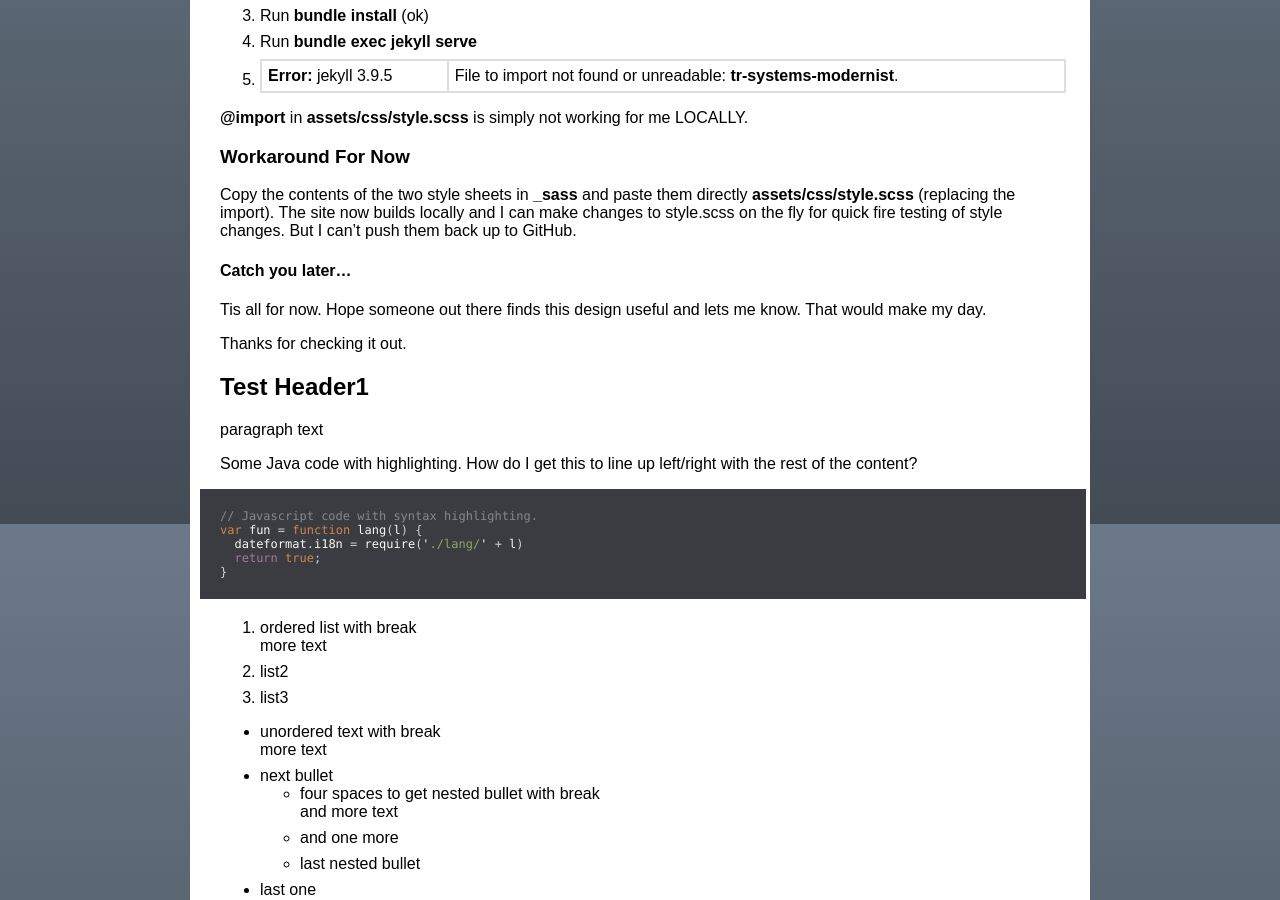
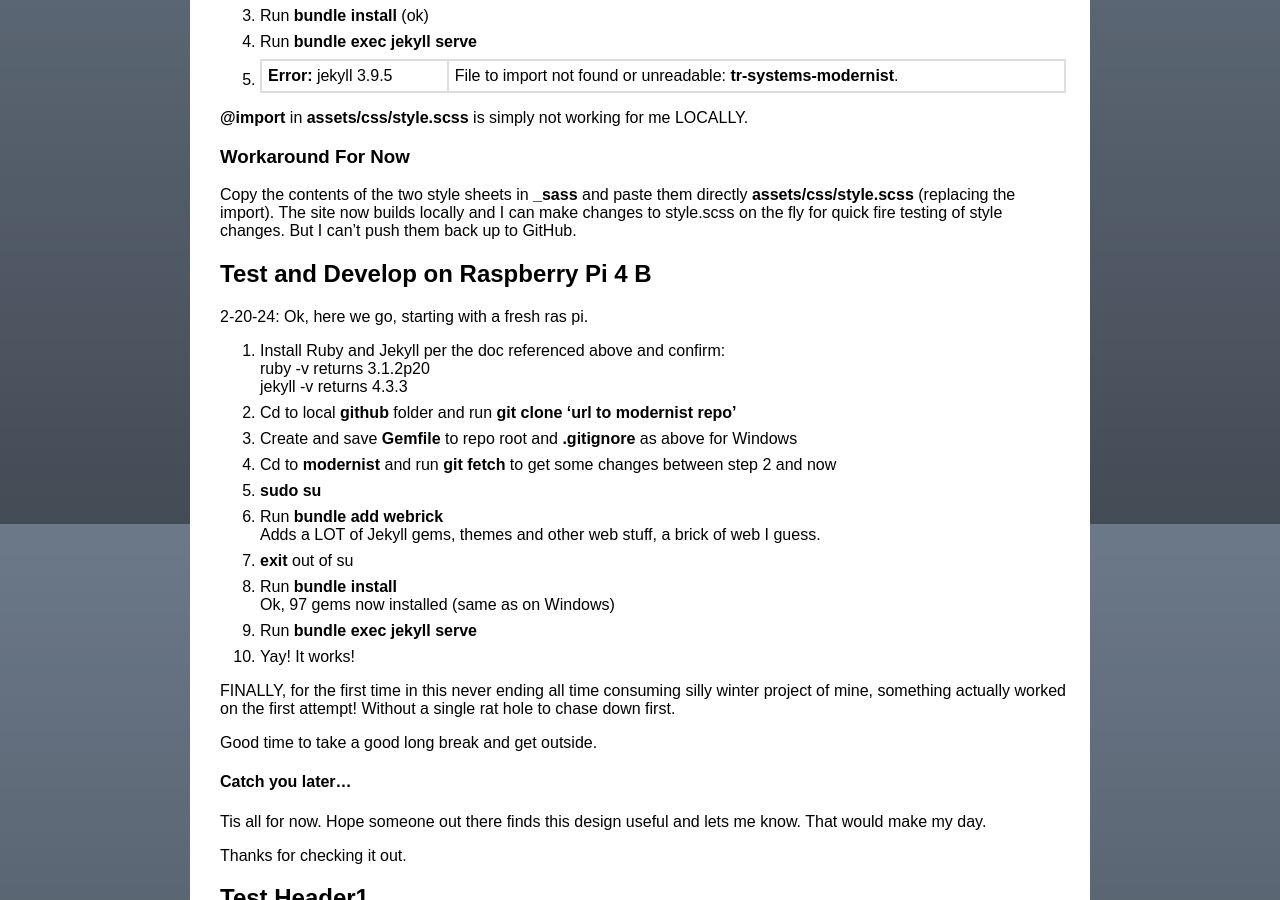
Before and after one commit to TR-Systems/modernist, a Jekyll site: the page built from index.md, in a window 1280 px wide and 900 px high, scrolled down 3076 px. Built offline with Jekyll 4.4.1, drawn with Linux system fonts in a browser that asks for light colours; our own code applies the rules of GitHub Pages for plain Markdown files.

Commit message:
Update index.md

```diff
--- a/index.md
+++ b/index.md
@@ -96,6 +96,28 @@ gem "webrick"</pre>
 ### Workaround For Now
 Copy the contents of the two style sheets in **_sass** and paste them directly **assets/css/style.scss** (replacing the import). The site now builds locally and I can make changes to style.scss on the fly for quick fire testing of style changes. But I can't push them back up to GitHub.
 
+## Test and Develop on Raspberry Pi 4 B
+2-20-24: Ok, here we go, starting with a fresh ras pi.
+
+1. Install Ruby and Jekyll per the doc referenced above and confirm:<br>
+ruby -v returns 3.1.2p20<br>
+jekyll -v returns 4.3.3
+2. Cd to local **github** folder and run **git clone 'url to modernist repo'**
+3. Create and save **Gemfile** to repo root and **.gitignore** as above for Windows
+4. Cd to **modernist** and run **git fetch** to get some changes between step 2 and now
+5. **sudo su**
+7. Run **bundle add webrick**<br>
+Adds a LOT of Jekyll gems, themes and other web stuff, a brick of web I guess.
+8. **exit** out of su
+9. Run **bundle install**<br>
+Ok, 97 gems now installed (same as on Windows)
+10. Run **bundle exec jekyll serve**
+11. Yay! It works!
+
+FINALLY, for the first time in this never ending all time consuming silly winter project of mine, something actually worked on the first attempt! Without a single rat hole to chase down first.
+
+Good time to take a good long break and get outside.
+
 #### Catch you later...
 Tis all for now. Hope someone out there finds this design useful and lets me know. That would make my day.
 
```
